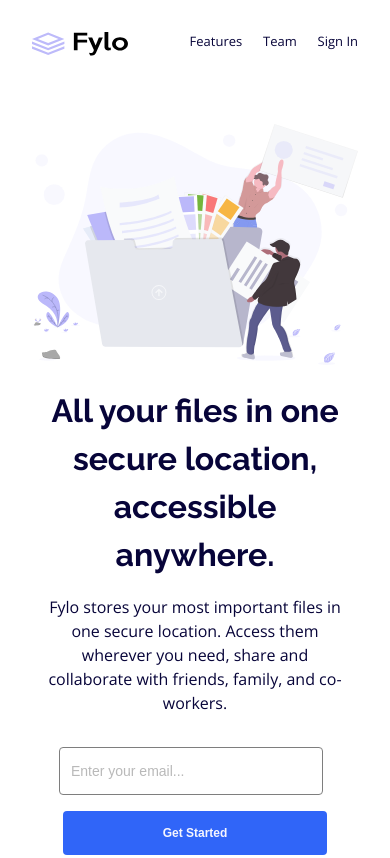
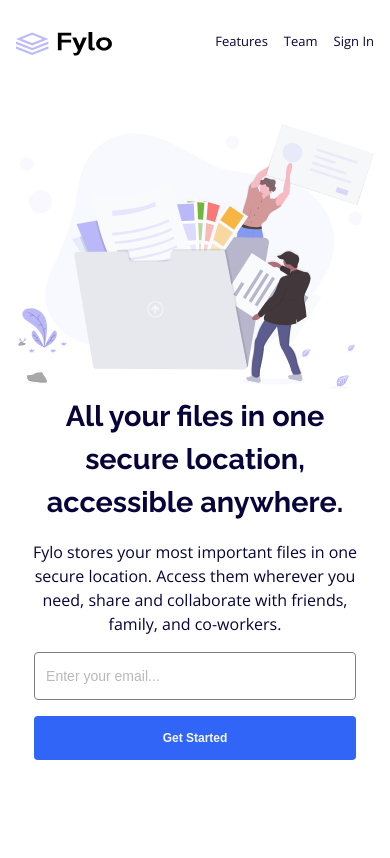
Before and after one commit to Ifescohub/fylo-landing-page, a plain HTML site: page index.html in a window 390 px wide. Shown: the top 858 px of the page. Drawn offline with nearby package versions, Linux system fonts and the light colour scheme.

Commit message:
Update styles.css

```diff
--- a/styles.css
+++ b/styles.css
@@ -370,12 +370,13 @@ ion-icon:hover{
         width: 80%;
         font-size: 14px;
         height: 3rem;
-        margin-bottom: 1rem;
+        margin: 1rem auto;
     }
 
     .hero-form input[type="submit"]{
         padding: 15px 30px;
         width: 80%;
+        margin: auto;
     }
 
     /* Seection  */
@@ -466,7 +467,7 @@ ion-icon:hover{
 
     /* HEADER SECTION -------- */
     header{
-        padding: 2rem;
+        padding: 2rem 1rem;
     }
 
     /* Navigation  */
@@ -477,13 +478,17 @@ ion-icon:hover{
 
     .menu{
         font-size: 13px;
-        gap: 1.3rem;
+        gap: 1rem;
         margin-bottom: 3rem;
     }
 
     /* Hero section  */
     .hero-description{
-        padding: 1rem;
+        padding: 0;
+    }
+
+    .hero-description h1{
+        font-size: 1.8rem;
     }
 
     .hero-form input[type="email"]{
@@ -493,7 +498,6 @@ ion-icon:hover{
     .hero-form input[type="submit"]{
         width: 90%;
     }
-
 
     /* Curvey Background  */
     .curvy-bg .desktop{
@@ -508,12 +512,13 @@ ion-icon:hover{
 
     /* Section  */
     .details h1{
+        margin-top: 2rem;
         text-align: center;
         font-size: 1.3rem;
     }
 
     .details p{
-        padding: 0 1rem 0.8rem 1rem;
+        padding: 0 0.5rem 0.8rem 0;
         font-size: 15px;
     }
 
@@ -530,7 +535,7 @@ ion-icon:hover{
         align-items: center;
         text-align: center;
         margin: auto;
-        padding: 2rem;
+        padding: 1.5rem;
     }
 
     .cta{
@@ -595,6 +600,6 @@ footer{
     font-size: 11px;
     text-align: center;
     margin: 1rem 0 -1rem 0;
-
+}
 
 }
```
